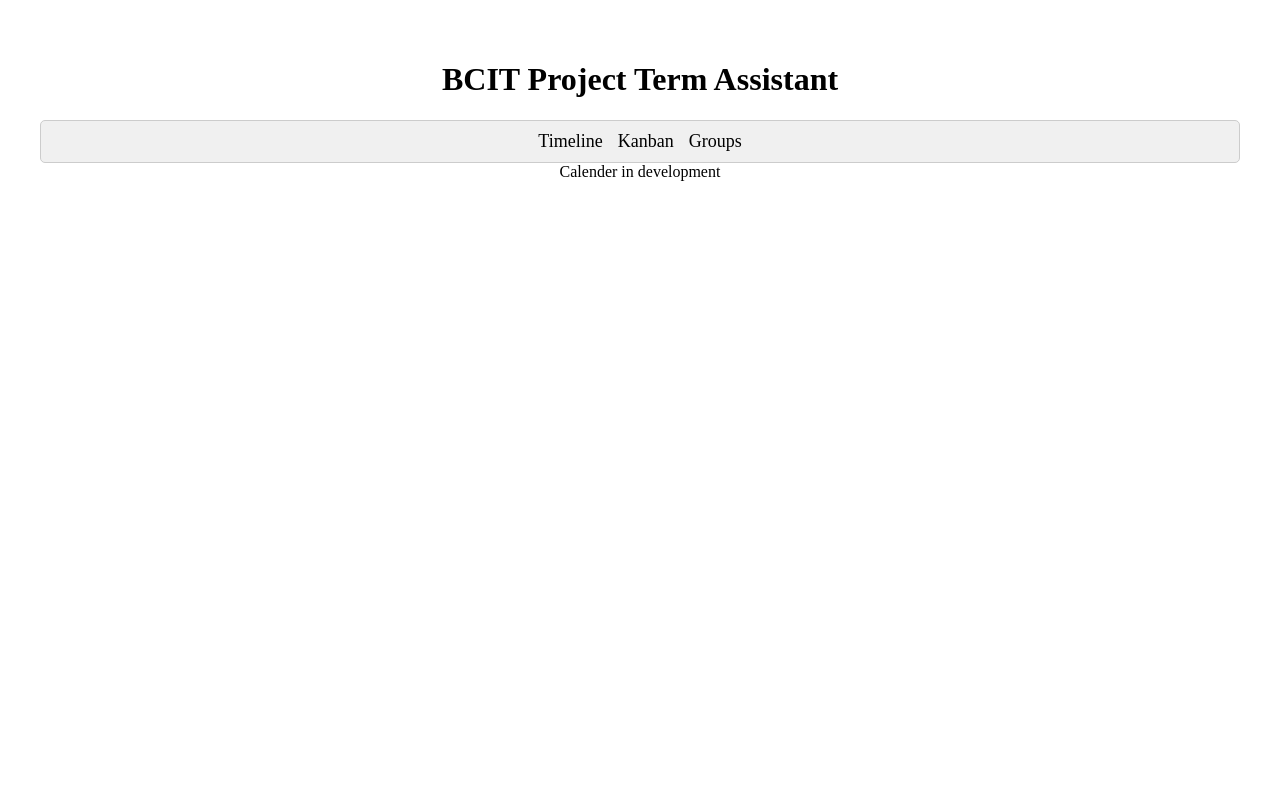
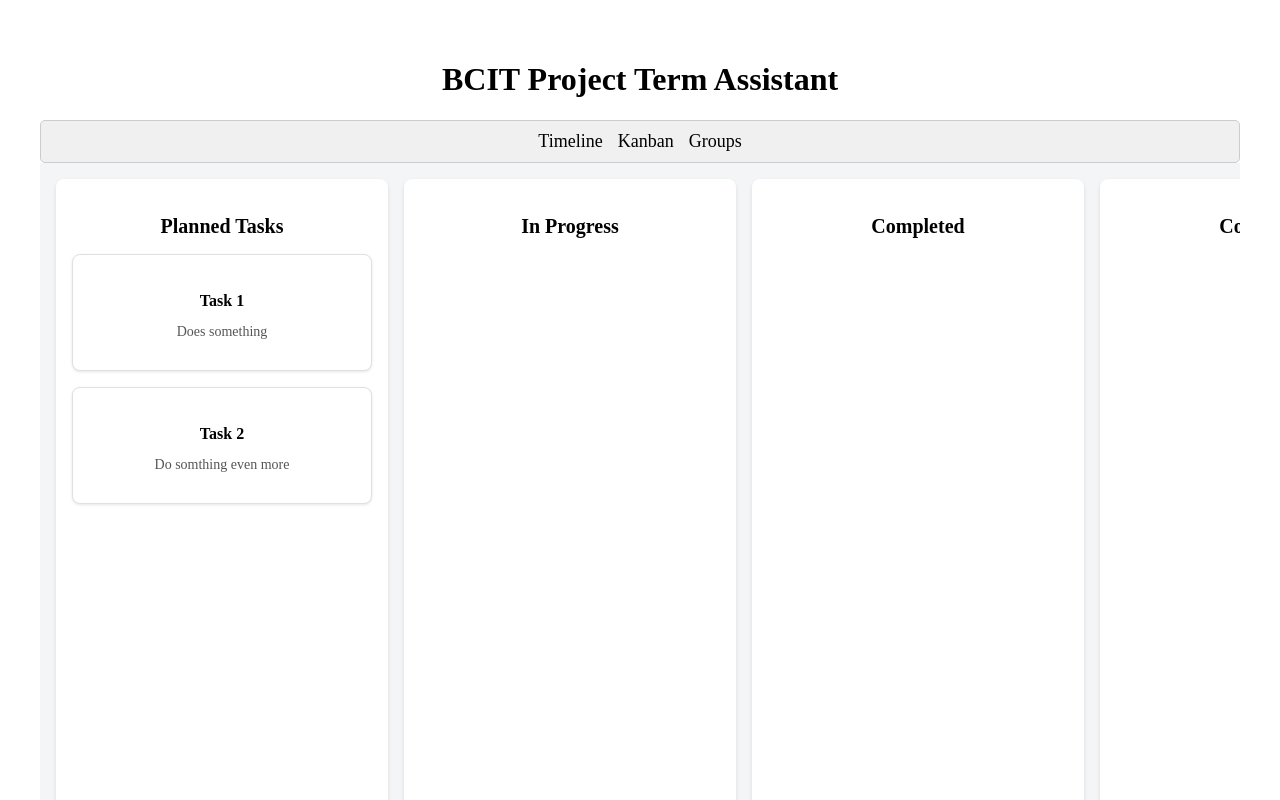
Before and after one commit to qwertyqwerty223/ACIT-2911-Project-Term-Application, a React (Vite) app in the folder frontend/: page /kanban in a window 1280 px wide. Shown: the top 800 px of the page. Built offline with nearby package versions, Linux system fonts and the light colour scheme.

Commit message:
setup for kanban board

```diff
--- a/frontend/package.json
+++ b/frontend/package.json
@@ -16,6 +16,7 @@
     "react": "^19.0.0",
     "react-dom": "^19.0.0",
     "react-icons": "^5.5.0",
+    "react-router-dom": "^7.5.3",
     "react-vertical-timeline-component": "^3.5.3"
   },
   "devDependencies": {
--- /dev/null
+++ b/frontend/src/components/kanban/kanban.css
@@ -0,0 +1,54 @@
+.kanban-board {
+  display: flex;
+  gap: 1rem;
+  padding: 1rem;
+  background-color: #f4f5f7;
+  height: 100vh;
+  overflow-x: auto;
+}
+
+.kanban-lane {
+  background-color: #ffffff;
+  border-radius: 8px;
+  box-shadow: 0 2px 4px rgba(0, 0, 0, 0.1);
+  padding: 1rem;
+  width: 300px;
+  flex-shrink: 0;
+}
+
+.lane-title {
+  font-size: 1.25rem;
+  font-weight: bold;
+  margin-bottom: 1rem;
+  text-align: center;
+}
+
+.lane-cards {
+  display: flex;
+  flex-direction: column;
+  gap: 1rem;
+}
+
+.kanban-card {
+  background-color: #ffffff;
+  border: 1px solid #e0e0e0;
+  border-radius: 8px;
+  padding: 1rem;
+  box-shadow: 0 1px 3px rgba(0, 0, 0, 0.1);
+  cursor: grab;
+}
+
+.kanban-card:active {
+  cursor: grabbing;
+}
+
+.card-title {
+  font-size: 1rem;
+  font-weight: bold;
+  margin-bottom: 0.5rem;
+}
+
+.card-description {
+  font-size: 0.875rem;
+  color: #555555;
+}
--- a/frontend/src/components/kanban/kanban.jsx
+++ b/frontend/src/components/kanban/kanban.jsx
@@ -1,9 +1,97 @@
-import React from 'react'
+import React, { useState } from "react";
+import "./kanban.css";
 
-function Calender() {
+const initialData = {
+  lanes: [
+    {
+      id: "lane1",
+      title: "Planned Tasks",
+      cards: [
+        { id: "Card1", title: "Task 1", description: "Does something" },
+        { id: "Card2", title: "Task 2", description: "Do somthing even more" },
+      ],
+    },
+    {
+      id: "lane2",
+      title: "In Progress",
+      cards: [],
+    },
+    {
+      id: "lane3",
+      title: "Completed",
+      cards: [],
+    },
+    {
+      id: "lane4",
+      title: "Completed",
+      cards: [],
+    },
+  ],
+};
+
+function Kanban() {
+  const [data, setData] = useState(initialData);
+
+  const handleDragStart = (e, card, sourceLaneId) => {
+    e.dataTransfer.setData("card", JSON.stringify({ card, sourceLaneId }));
+  };
+
+  const handleDrop = (e, targetLaneId) => {
+    e.preventDefault();
+    const { card, sourceLaneId } = JSON.parse(e.dataTransfer.getData("card"));
+
+    if (sourceLaneId === targetLaneId) return;
+
+    const updatedLanes = data.lanes.map((lane) => {
+      if (lane.id === sourceLaneId) {
+        return {
+          ...lane,
+          cards: lane.cards.filter((c) => c.id !== card.id),
+        };
+      }
+      if (lane.id === targetLaneId) {
+        return {
+          ...lane,
+          cards: [...lane.cards, card],
+        };
+      }
+      return lane;
+    });
+
+    setData({ lanes: updatedLanes });
+  };
+
+  const handleDragOver = (e) => {
+    e.preventDefault();
+  };
+
   return (
-    <div>Calender in development</div>
-  )
+    <div className="kanban-board">
+      {data.lanes.map((lane) => (
+        <div
+          key={lane.id}
+          className="kanban-lane"
+          onDragOver={handleDragOver}
+          onDrop={(e) => handleDrop(e, lane.id)}
+        >
+          <h3 className="lane-title">{lane.title}</h3>
+          <div className="lane-cards">
+            {lane.cards.map((card) => (
+              <div
+                key={card.id}
+                className="kanban-card"
+                draggable
+                onDragStart={(e) => handleDragStart(e, card, lane.id)}
+              >
+                <h4 className="card-title">{card.title}</h4>
+                <p className="card-description">{card.description}</p>
+              </div>
+            ))}
+          </div>
+        </div>
+      ))}
+    </div>
+  );
 }
 
-export default Calender
+export default Kanban;
--- a/frontend/src/data/sample.js
+++ b/frontend/src/data/sample.js
@@ -1,34 +1,37 @@
 let activities = [
   {
-        "id": "01",
-        "title": "Sprint 1",
-        "date": "05/02/2025",
-        "description": "Team Activity to discuss the project beforehand then the first Sprint group presentation"
+    id: "01",
+    title: "Sprint 1",
+    date: "05/02/2025",
+    description:
+      "Team Activity to discuss the project beforehand then the first Sprint group presentation",
   },
   {
-        "id": "02",
-        "title": "Lecture",
-        "date": "05/05/2025",
-        "description": "Lecture for the agile project regarding sprint 2"
+    id: "02",
+    title: "Lecture",
+    date: "05/05/2025",
+    description: "Lecture for the agile project regarding sprint 2",
   },
   {
-        "id": "03",
-        "title": "Meeting 2",
-        "date": "05/07/2025",
-        "description": "Stand-Up Meeting to discuss and do tweaks to the project with instructor as well as a quiz"
+    id: "03",
+    title: "Meeting 2",
+    date: "05/07/2025",
+    description:
+      "Stand-Up Meeting to discuss and do tweaks to the project with instructor as well as a quiz",
   },
   {
-        "id": "04",
-        "title": "Sprint 2",
-        "date": "05/09/2025",
-        "description": "Team Activity to discuss the project beforehand then the second Sprint group presentation"
+    id: "04",
+    title: "Sprint 2",
+    date: "05/09/2025",
+    description:
+      "Team Activity to discuss the project beforehand then the second Sprint group presentation",
   },
   {
-        "id": "05",
-        "title": "Meeting 3",
-        "date": "05/12/2025",
-        "description": "Lecture for the agile project regarding sprint 3"
-    }
-]
+    id: "05",
+    title: "Meeting 3",
+    date: "05/12/2025",
+    description: "Lecture for the agile project regarding sprint 3",
+  },
+];
 
-export default activities
+export default activities;
```
Also changed, not shown: 1 other file (tests, documents, lock files or other folders). Lines whose indentation alone changed are shown as unchanged.
